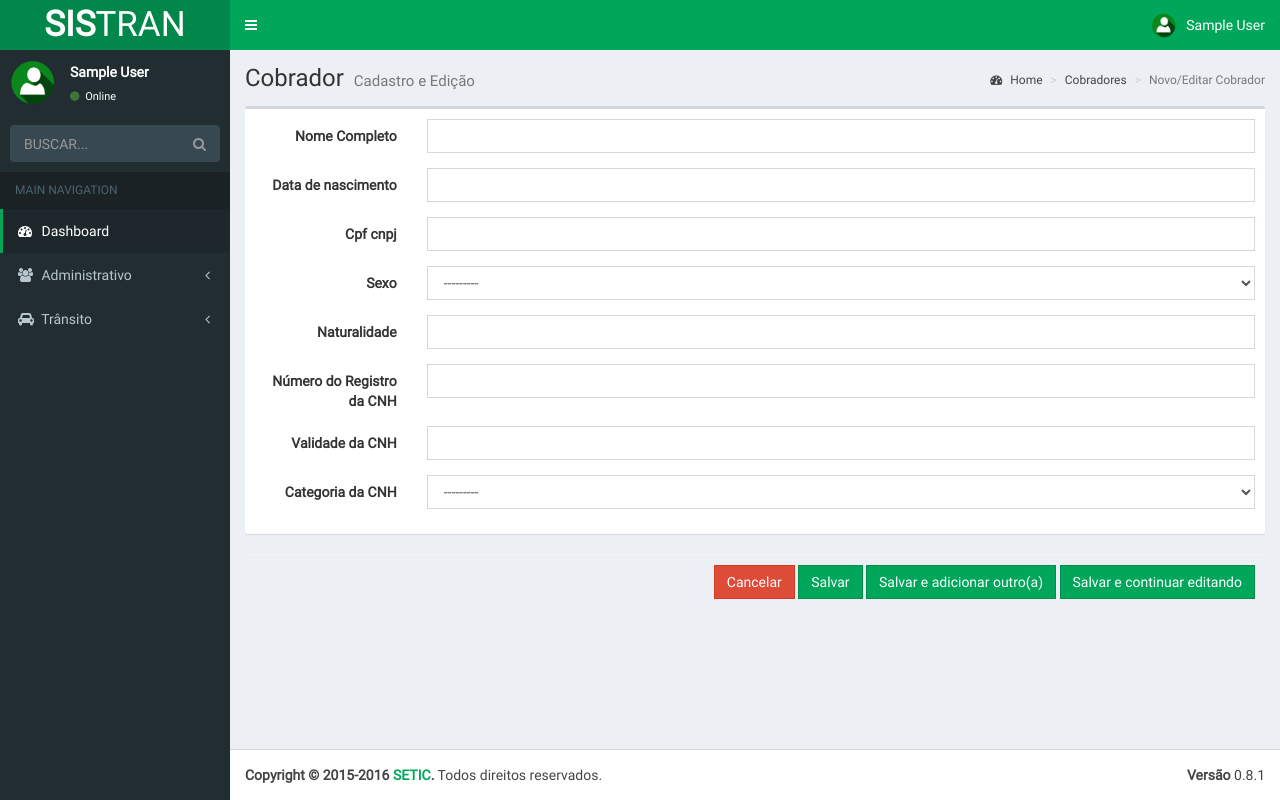
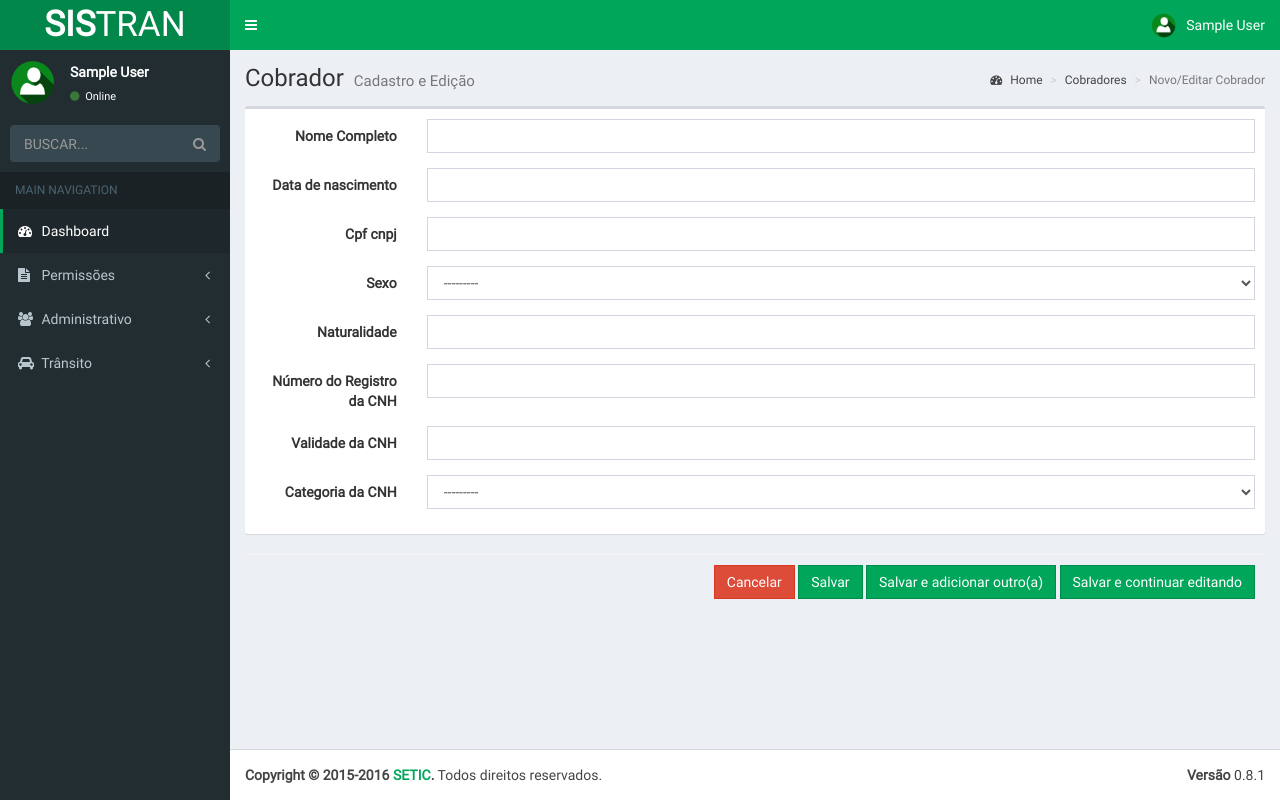
Before and after one commit to SETIC/sistran, a Django app: page /sistran/cobrador/new/ in a window 1280 px wide. Run offline with Django 3.2, Linux system fonts and the light colour scheme; the visitor is signed in with stand-in values (Sample User, id 1); some libraries are stand-ins or nearby versions.

Commit message:
separando menu no sidebar para permissoes

```diff
--- a/demutran/sistran/templates/sistran/base/sidebar.html
+++ b/demutran/sistran/templates/sistran/base/sidebar.html
@@ -32,18 +32,38 @@
           <i class="fa fa-dashboard"></i> <span>Dashboard</span>
         </a>
       </li>
+      <li id="permissoes" class="treeview">
+        <a href="#">
+          <i class="fa fa-file-text"></i> <span>Permissões</span> <i class="fa fa-angle-left pull-right"></i>
+        </a>
+        <ul class="treeview-menu">
+         {% if perms.sistran.add_permissao or perms.sistran.delete_permissao or perms.sistran.change_permissao %}
+              <li>
+                 <a href="/sistran/permissao/taxi">
+                     <i class="fa fa-circle-o"></i> Táxis
+                 </a>
+              </li>
+
+              <li>
+                 <a href="/sistran/permissao/alternativo">
+                     <i class="fa fa-circle-o"></i> Opcionais
+                 </a>
+              </li>
+
+              <li>
+                 <a href="/sistran/permissao/escolar">
+                     <i class="fa fa-circle-o"></i> Escolares
+                 </a>
+              </li>
+          {%endif%}
+
+        </ul>
+      </li>
       <li id="administrativo" class="treeview">
         <a href="#">
           <i class="fa fa-users"></i> <span>Administrativo</span> <i class="fa fa-angle-left pull-right"></i>
         </a>
         <ul class="treeview-menu">
-         {% if perms.sistran.add_permissao or perms.sistran.delete_permissao or perms.sistran.change_permissao %}
-              <li>
-                 <a href="/sistran/permissao/">
-                     <i class="fa fa-circle-o"></i> Permissões
-                 </a>
-              </li>
-         {% endif %}
          {% if perms.sistran.add_cobrador or perms.sistran.delete_cobradora or perms.sistran.change_cobrador%}
               <li>
                  <a href="/sistran/cobrador/">
--- a/demutran/sistran/urls.py
+++ b/demutran/sistran/urls.py
@@ -10,9 +10,12 @@ urlpatterns = [
 
     #-- PERMISSÃO --#
     url(r'^sistran/permissao/', include([
-            url(r'^$', views.permissao_list),
+            #url(r'^$', views.permissao_list),
             url(r'^(?P<pk>[0-9]+)/$', views.permissao_detail),
             url(r'^new/$', views.permissao_new, name='permissao_new'),
+            url(r'^(?P<tipo>taxi)/$', views.permissao_list),
+            url(r'^(?P<tipo>alternativo)/$', views.permissao_list),
+            url(r'^(?P<tipo>escolar)/$', views.permissao_list)
         ])),
     #-- MOTORISTA --#
     url(r'^sistran/motorista/', include([
--- a/demutran/sistran/views.py
+++ b/demutran/sistran/views.py
@@ -29,18 +29,24 @@ def permission_denied(request):
 # CRUD PERMISSÃO
 
 @login_required
-def permissao_list(request):
+def permissao_list(request, tipo):
     query = request.GET.get('q')
 
     if query is None:
         query = ''
+
+    tipo = tipo.upper()
+
+    if tipo == 'TAXI':
+        tipo = 'TÁXI'
 
     permissoes_list = PermissaoTemProprietario.objects.filter(
         Q(permissao_veiculo__permissao__num_permissao__icontains=query) |
         Q(permissao_veiculo__veiculo__marca__icontains=query) |
         Q(permissao_veiculo__veiculo__modelo__icontains=query) |
         Q(permissao_veiculo__veiculo__placa__icontains=query) |
-        Q(proprietario__id__id__id__nome__icontains=query)).order_by('permissao_veiculo__permissao__num_permissao')
+        Q(proprietario__id__id__id__nome__icontains=query) and
+        Q(permissao_veiculo__permissao__tipo_concessao__icontains=tipo)).order_by('permissao_veiculo__permissao__num_permissao')
 
     paginator = Paginator(permissoes_list, 10)
 
```
